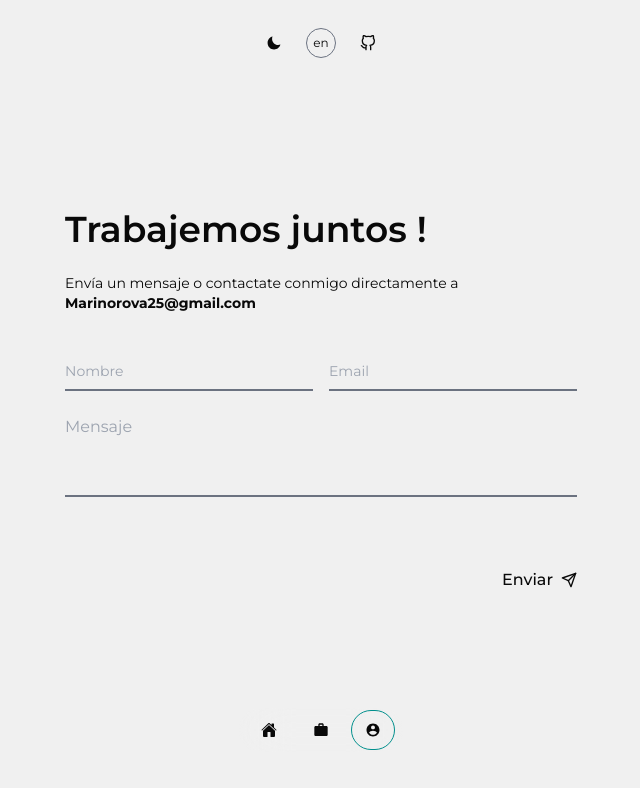
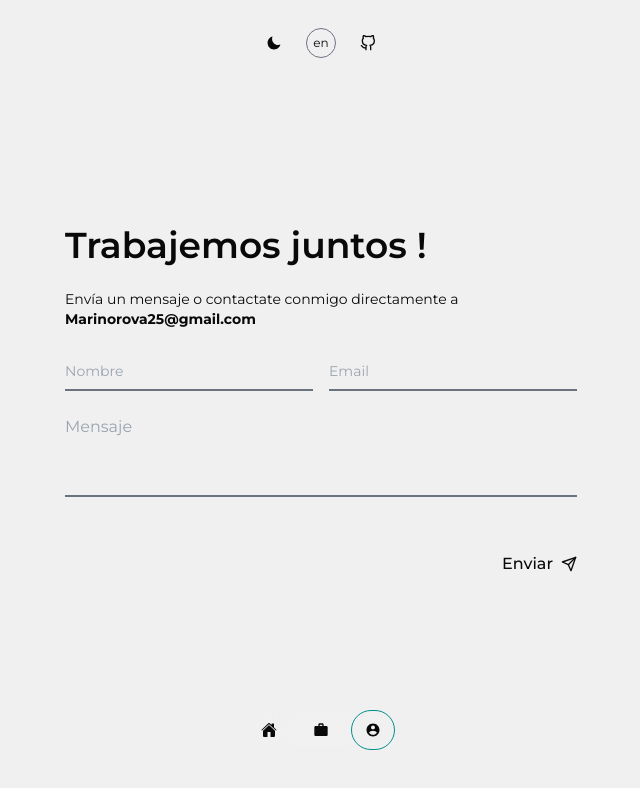
Before and after one commit to Marino-404/PortfolioWeb, a Next.js app: page /contact in a window 1280 px wide. Shown: the top 788 px of the page, without its empty margins (319-959 px from the left). Built offline with nearby package versions, Linux system fonts and the light colour scheme.

Commit message:
Changes on Contact Page

```diff
--- a/app/components/styles.ts
+++ b/app/components/styles.ts
@@ -1,7 +1,7 @@
-export const tittleStyle = "text-2xl md:text-4xl font-semibold mb-4 md:mb-6";
+export const tittleStyle = "text-2xl md:text-4xl font-semibold mb-2 md:mb-6";
 
 export const containerStyle =
-  "flex flex-col h-screen w-screen items-center justify-center p-4";
+  "flex flex-col h-screen w-screen items-center justify-center";
 
 export const h1Style =
   "text-4xl md:text-6xl font-semibold typewriter mb-2 md:mb-6";
--- a/app/contact/page.tsx
+++ b/app/contact/page.tsx
@@ -108,20 +108,20 @@ export default function Contact() {
       <div className="flex flex-col h-auto w-auto items-start justify-start p-4 min-h-[350px]">
         <motion.h1
           className={tittleStyle}
-          initial={{ opacity: 0, y: -20 }}
-          animate={{ opacity: 1, y: 0 }}
-          transition={{ duration: 1 }}
+          initial={{ opacity: 0, x: -50 }}
+          animate={{ opacity: 1, x: 0 }}
+          transition={{ duration: 1.2 }}
         >
           {textContent.h1}
         </motion.h1>
 
         <motion.h1
           className="text-xs md:text-sm"
-          initial={{ opacity: 0, y: -20 }}
+          initial={{ opacity: 0, y: 50 }}
           animate={{ opacity: 1, y: 0 }}
-          transition={{ duration: 1 }}
+          transition={{ duration: 1.8 }}
         >
-          <p className="mb-4">
+          <p className="mb-2 md:mb-6">
             {textContent.p}{" "}
             <strong className="flex gap-1 items-center">
               Marinorova25@gmail.com
@@ -131,10 +131,10 @@ export default function Contact() {
 
         <motion.form
           onSubmit={handleSubmit}
-          className="w-[400px] md:w-[600px] max-w-lg mt-6"
-          initial={{ opacity: 0, scale: 0.9 }}
-          animate={{ opacity: 1, scale: 1 }}
-          transition={{ duration: 0.8, delay: 0.4 }}
+          className="w-[400px] md:w-[600px] max-w-lg"
+          initial={{ opacity: 0, y: 50 }}
+          animate={{ opacity: 1, y: 0 }}
+          transition={{ duration: 1.8 }}
         >
           <div className="flex gap-4">
             <motion.input
@@ -185,7 +185,7 @@ export default function Contact() {
             )}
           </div>
 
-          <div className="mt-6 flex justify-end">
+          <div className="mt-2 flex justify-end">
             <motion.button
               type="submit"
               className="flex items-center gap-2 text-md font-medium"
```
